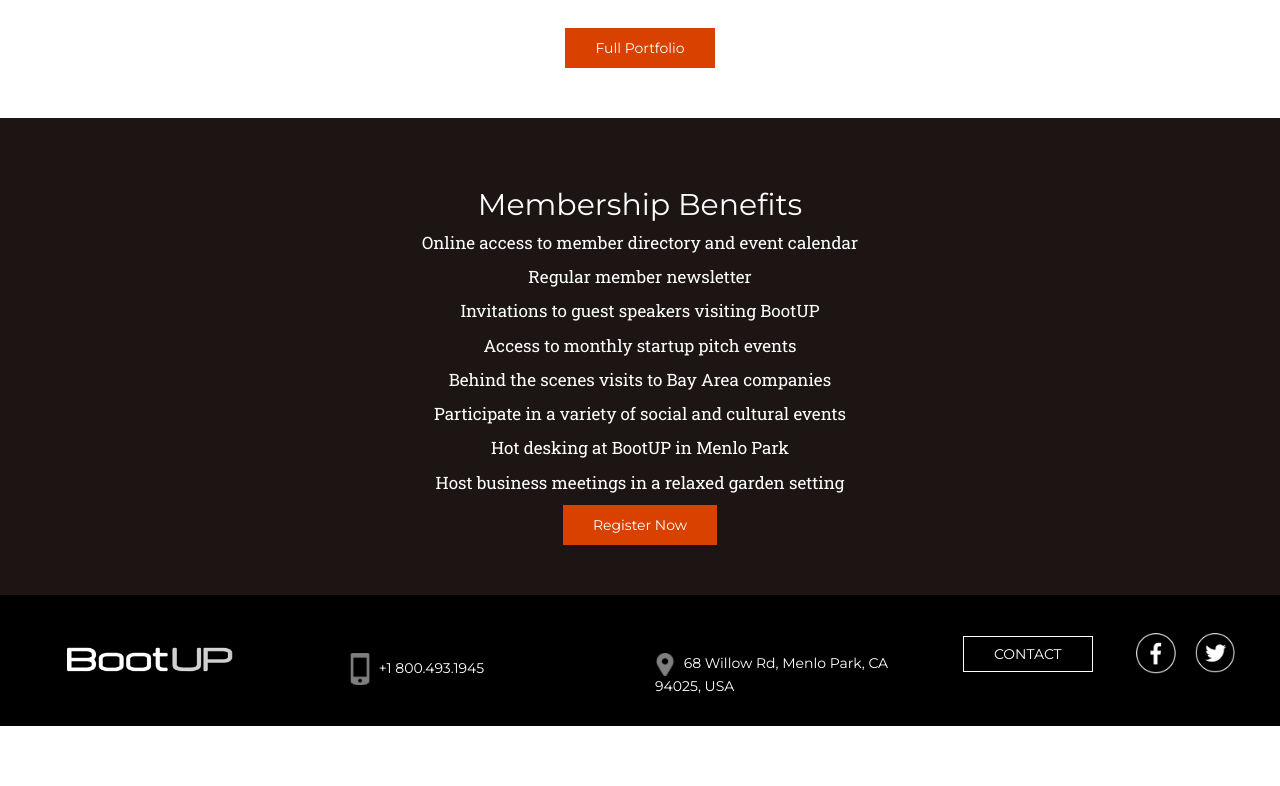
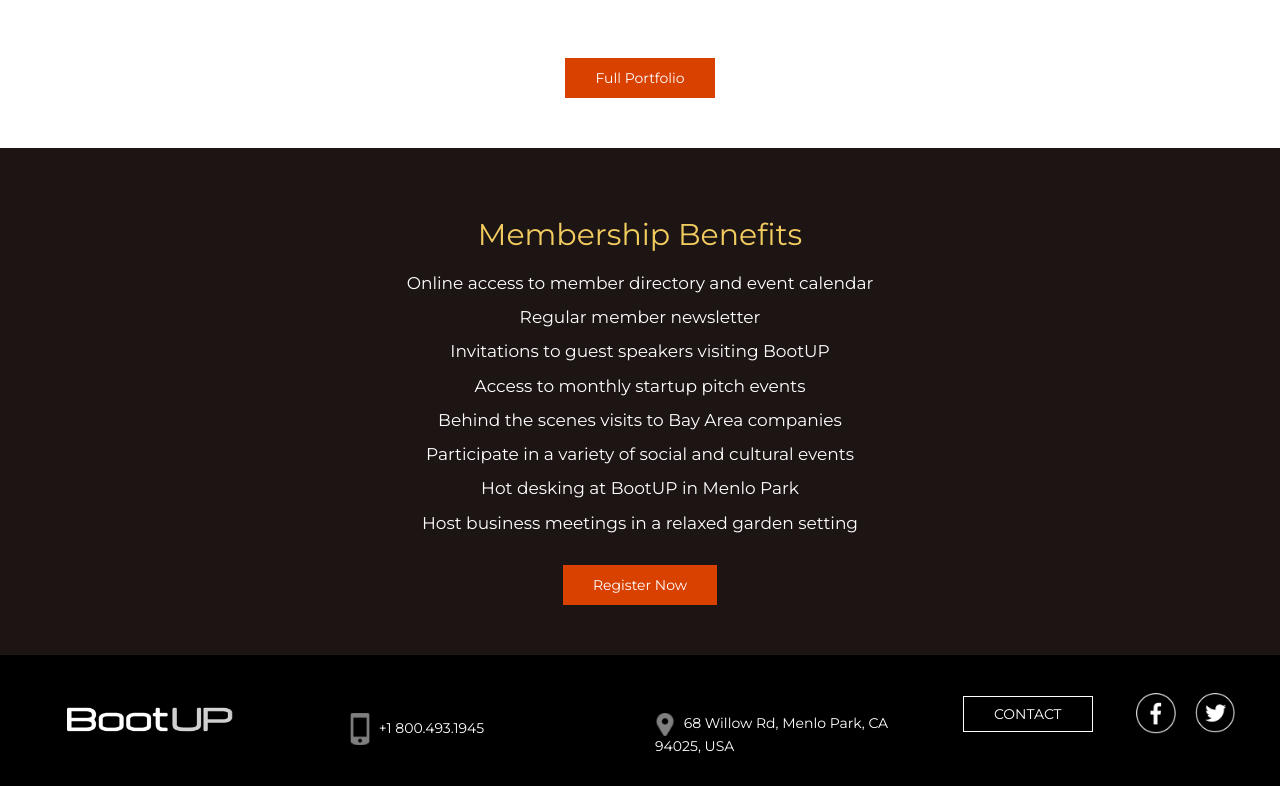
Before and after one commit to mayamorsi/bootupventures, a PHP site: page /club in a window 1280 px wide. Shown: the part 2663-3449 px from the top of the page. Before the commit the page ends 3389 px from the top, so only its background shows below. Run offline with PHP 8.4, Linux system fonts and the light colour scheme; some libraries are stand-ins or nearby versions.

Commit message:
css changes

```diff
--- a/club.php
+++ b/club.php
@@ -19,6 +19,9 @@
 <!-- <link href="font-awesome/css/font-awesome.min.css" rel="stylesheet" type="text/css"> -->
 <link href="https://fonts.googleapis.com/css?family=Roboto+Slab" rel="stylesheet">
 <style>
+.club, .club p {
+  font-family: Montserrat;
+}
 .club .block1 {
   background: url('http://cuckoosnest.afamilyfriendgroup.org/wp-content/uploads/2016/10/Slide_ImageHero.png') no-repeat 0 0;
   height: 500px;
@@ -46,25 +49,37 @@
 }
 section.club-section-6 {
   background-color: #1c1514;
-  color:#fff;
+  color: #fff;
 }
 .club-section-padding {
   padding: 50px;
 }
-.club-section-2, .club-section-4 { color:#fff;}
+.club-section h2 {
+  margin-bottom: 20px;
+}
+.club-section-2, .club-section-4 {
+  color: #fff;
+}
+.club-section-1 h2 {
+  color: #bc7642;
+}
+.club-section-2 h2, .club-section-4 h2,.club-section-6 h2, .club-section-2 h3  {
+  color: #f3cc60;
+}
+.club-section-2 h3 {
+  font-size: 20px;
+}
 </style>
 </head>
-<body>
+<body class="club">
 <?PHP include 'menu.php'; ?>
-<div class="club">
+<div class="wrapper">
 	<div class="block1">
 		<div class="rect">
 			<h2>Team</h2>
 			<p>The BootUP team consists of serial entrepreneurs, investors, corporate executives and operations experts that have come together to build one of the most powerful entrepreneurial ecosystems in the world. </p>
 		</div>
 	</div>
-</div>
-<div class="wrapper">
 	<section class="club-section club-section-padding club-section-1 text-center">
 		<div class="container">
 			<h2>The Lore Of The Cuckoo's Nest</h2>
@@ -76,7 +91,7 @@
 			<div class="club-section-padding">
 				<h2>The Nest</h2>
 				<img class="section-icon" src="http://cuckoosnest.afamilyfriendgroup.org/wp-content/uploads/2016/10/TheNest_Leaficon.png">
-				<h3 style="text-align: center; font-size: 20px;  color: #F3CC60;">Member Values &amp; Benefits</h3>
+				<h3>Member Values &amp; Benefits</h3>
 				<p>Key to our success will be the quality and caliber of our members. Our members have the knowledge and experience to actively contribute to others. We will provide a unique experience and programs to stimulate engagement by all members. We will strive for operational excellence in all aspects of our business. We are always profitable and we approach every aspect of the business with a positive, can do our attitude. There is a commitment to always foster and accept the spirit of disruption within the framework of good taste. As members we will abide by a code of mutual respect and trust for each other.</p>
 			</div>
 		</div>
@@ -99,7 +114,7 @@
 			</div>
 		</div>
 	</div>
-	<section id="sponsors" class="club-section-5 club-section-padding text-center">
+	<section id="sponsors" class="club-section club-section-5 club-section-padding text-center">
 		<div class="container">
 			<h2>Sponsors</h2>
 			<div class="row">
@@ -128,7 +143,7 @@
 			<button type="Registerbutton" class="regButton" style="text-align: center; background: #d84100; border-style: none; color: white;">Full Portfolio</button>
 			</a> </div>
 	</section>
-	<section id="benefits" class="club-section-6 club-section-padding text-center">
+	<section id="benefits" class="club-section club-section-6 club-section-padding text-center">
 		<div class="container">
 			<h2>Membership Benefits</h2>
 			<div class="row" style="width: 50%; margin-left: auto; margin-right: auto;text-align: center;">
@@ -143,12 +158,10 @@
 					<p style="color: white; font-size: 17px;">Host business meetings in a relaxed garden setting</p>
 				</div>
 			</div>
-			<div class="row" style="width: 50%; margin-left: auto; margin-right: auto; text-align: center;">
-				<div class="col-md-12"> <a href="http://www.cuckoosnestclub.com/cuckoos-nest-membership/">
+			<br/>
+			<a href="http://www.cuckoosnestclub.com/cuckoos-nest-membership/">
 			<button type="Registerbutton" class="regButton" style="text-align: center; background: #d84100; border-style: none; color: white;">Register Now</button>
 			</a> </div>
-			</div>
-		</div>
 	</section>
 </div>
 <?PHP include 'footer.php'; ?>
```
Lines whose indentation alone changed are shown as unchanged.
